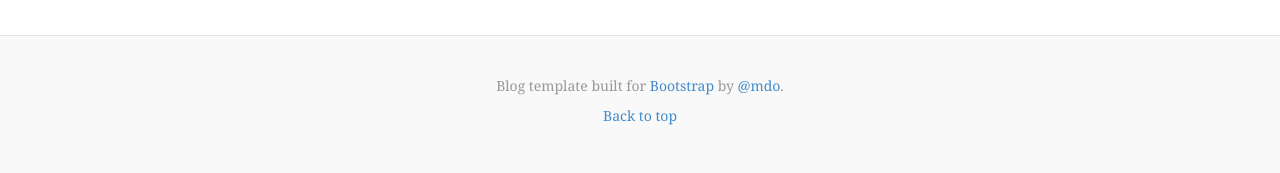
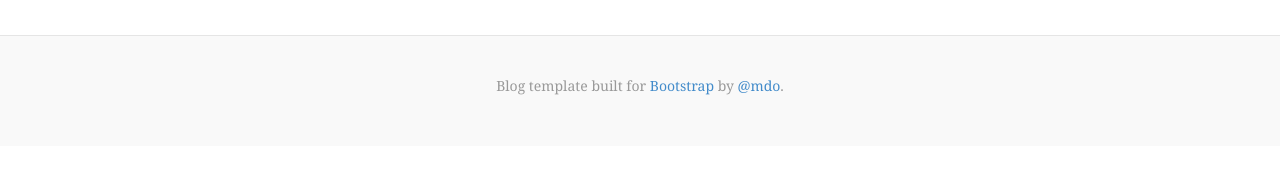
Before and after one commit to OpenSaaS/large-hierarchy, a Jekyll site: the page built from index.html, in a window 1280 px wide. Shown: the part 853-1026 px from the top of the page. Built offline with Jekyll 4.4.1, drawn with Linux system fonts in a browser that asks for light colours; nearby versions of some CDN libraries; Markdown is read by kramdown in place of the engine named in the settings; after the commit the page ends 999 px from its top, so only the background shows below that.

Commit message:
Fixing css links

```diff
--- a/_config.yml
+++ b/_config.yml
@@ -1,3 +1,5 @@
-name: Your New Jekyll Site
+name: OpenSaaS Visualisations Demo
 markdown: redcarpet
 pygments: true
+baseurl: "/large-hierarchy"
+url: "http://opensaas.github.io/large-hierarchy/"
--- a/_layouts/default.html
+++ b/_layouts/default.html
@@ -11,10 +11,10 @@
     <title>Trying out some visualisations</title>
 
     <!-- Bootstrap core CSS -->
-    <link href="/css/bootstrap.min.css" rel="stylesheet">
+    <link href="{{ site.baseurl }}/css/bootstrap.min.css" rel="stylesheet">
 
     <!-- Custom styles for this template -->
-    <link href="/css/blog.css" rel="stylesheet">
+    <link href="{{ site.baseurl }}/css/blog.css" rel="stylesheet">
 
 
     <!-- HTML5 shim and Respond.js IE8 support of HTML5 elements and media queries -->
@@ -90,9 +90,6 @@
 
     <div class="blog-footer">
       <p>Blog template built for <a href="http://getbootstrap.com">Bootstrap</a> by <a href="https://twitter.com/mdo">@mdo</a>.</p>
-      <p>
-        <a href="#">Back to top</a>
-      </p>
     </div>
 
 
@@ -100,6 +97,6 @@
     ================================================== -->
     <!-- Placed at the end of the document so the pages load faster -->
     <script src="https://ajax.googleapis.com/ajax/libs/jquery/1.11.0/jquery.min.js"></script>
-    <script src="/js/bootstrap.min.js"></script>
+    <script src="{{ site.baseurl }}/js/bootstrap.min.js"></script>
   </body>
 </html>
```
